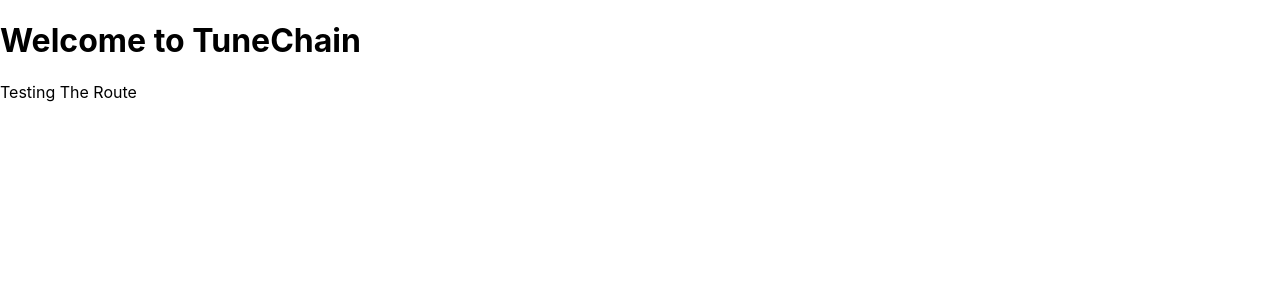
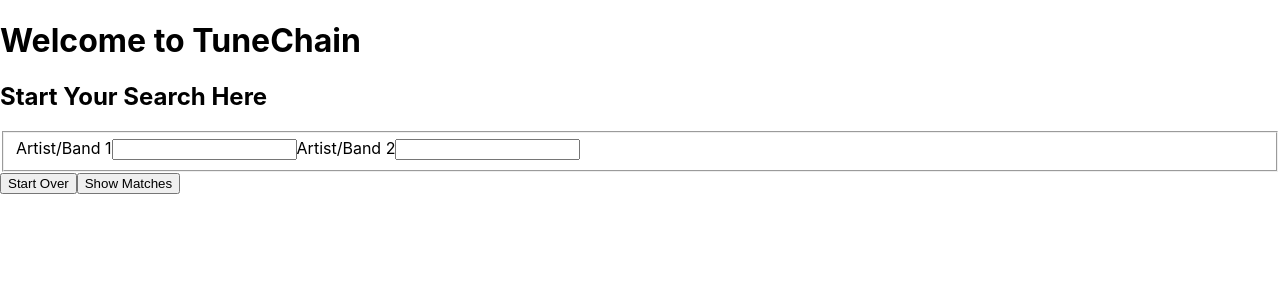
Before and after one commit to mdb1710/songchain-app, a React (Create React App) app: page /search in a window 1280 px wide. Shown: the top 300 px of the page. Built offline with nearby package versions, Linux system fonts and the light colour scheme.

Commit message:
changes to routes

```diff
--- a/src/App.js
+++ b/src/App.js
@@ -1,6 +1,9 @@
 import React, { Component } from 'react';
 import { Route } from 'react-router-dom'
 import Homepage from './Homepage'
+import Searchpage from './SearchPage';
+import Results from './Results';
+
 
 
 class App extends Component {
@@ -11,8 +14,14 @@
          <h1>Welcome to TuneChain</h1>
         </header>
         <Route
-        path='/'
+        exact path='/'
         component={Homepage} />
+        <Route
+        path='/search'
+        component={Searchpage}/>
+        <Route
+        path='/results'
+        component={Results}/>
       </div>
     );
   }
--- a/src/Homepage.js
+++ b/src/Homepage.js
@@ -4,7 +4,18 @@
     render(){
         return(
             <div className="landing-page">
-            <p>Testing The Route</p>
+                <header>
+                    <h1>Welcome To Six Degrees of Music</h1>
+                </header>
+                <div className='intro'>
+                   <h2>About Six Degrees..</h2>
+                   <p>Did you ever wonder how two artists are connected?
+                Search now to see how two 'unrelated' artists/bands are connected and view playlists with them both</p>
+                </div>
+                <div className="start">
+                   <button type="submit">Start Here</button>
+                </div>
+
             </div>
         )
 
--- /dev/null
+++ b/src/Results.js
@@ -0,0 +1,23 @@
+import React, { Component } from 'react';
+
+class Results extends Component {
+    render(){
+        return(
+        <>
+        <div className="search-results">
+               <h3>Here are your search results</h3>
+            <div className="result-list">
+               <ul>
+                   <li>Playlist 1</li>
+                   <li>Playlist 2</li>
+                   <li>Playlist 3</li>
+               </ul>
+               <p>See more playlists with artist here</p>
+            </div>
+        </div>
+        </>
+        )
+    }
+}
+
+export default Results
--- /dev/null
+++ b/src/SearchPage.js
@@ -0,0 +1,46 @@
+import React, { Component } from 'react';
+
+class Searchpage extends Component{
+    handleFirstArtistChange = (e) => {
+        let nameOne = e.target.value
+        console.log(nameOne);
+    }
+
+
+    handleSecondArtistChange = (e) =>{
+        let nameTwo = e.target.value
+        console.log(nameTwo);
+
+    }
+
+    handleArtistSearch(event){
+     event.preventDefault();
+     console.log('Search started');
+
+    }
+
+    render(){
+
+
+        return(
+        <>
+            <h2>Start Your Search Here</h2>
+              <div className="searchform">
+                <form onSubmit={this.handleArtistSearch}>
+                   <fieldset>
+                   <label name="firstArtist">Artist/Band 1</label>
+                   <input type="text" onChange={this.handleFirstArtistChange}/>
+                   <label name="secondArtist">Artist/Band 2</label>
+                   <input type="text" onChange={this.handleSecondArtistChange}/>
+                   </fieldset>
+                   <button type="Reset">Start Over</button>
+                   <button type="submit">Show Matches</button>
+                </form>
+            </div>
+
+        </>
+        )
+    }
+};
+
+export default Searchpage;
```
